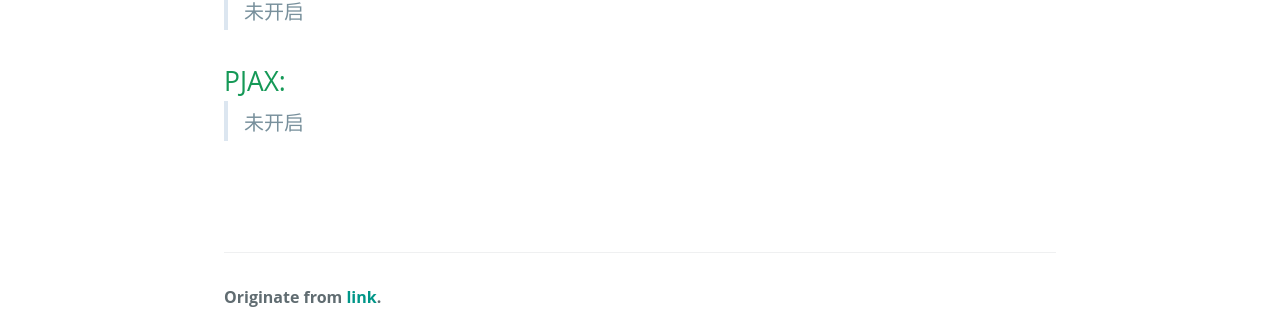
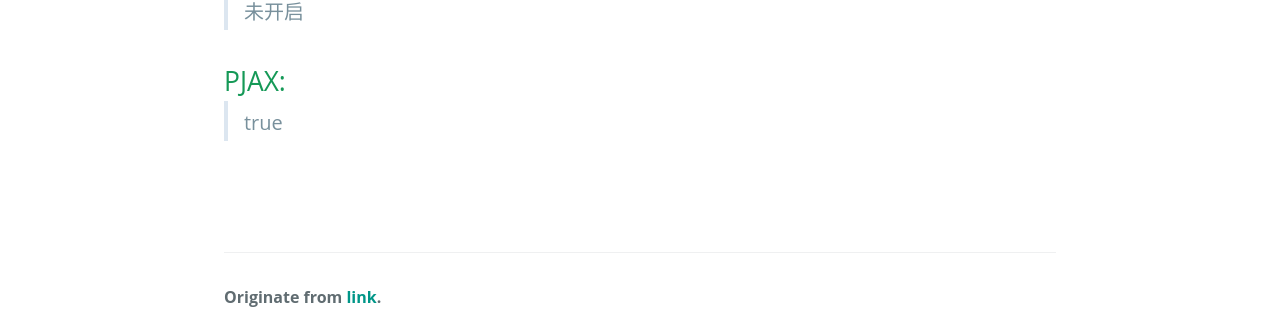
Before and after one commit to link9596/jekyll-theme-Hydrogen, a Jekyll site: the page built from config/infor.html, in a window 1280 px wide and 900 px high, scrolled down 750 px. Shown: the part 495-804 px from the top of the window. Built offline with Jekyll 4.4.1, drawn with Linux system fonts in a browser that asks for light colours; some web fonts are replaced.

Commit message:
Update config.html

```diff
--- a/_layouts/config.html
+++ b/_layouts/config.html
@@ -15,7 +15,7 @@
   <h2>网站描述:<blockquote><span style="color:#78909C;font-size:20px">{{ site.description }}</span></blockquote></h2>
   <h2>主题色:<blockquote><span style="color:#{{ site.theme_color }};font-size:50px">■</span></blockquote></h2>
   <h2>MathJax:<blockquote><span style="color:#78909C;font-size:20px">{% if site.MathJax == "true" %}开启{% else %}未开启{% endif %}</span></blockquote></h2>
-  <h2>PJAX:<blockquote><span style="color:#78909C;font-size:20px">{% if site.PJAX == "true" %}开启{% else %}未开启{% endif %}</span></blockquote></h2>
+  <h2>PJAX:<blockquote><span style="color:#78909C;font-size:20px">{{ site.PJAX }}</span></blockquote></h2>
   <br><span style="font-size:14px" id="cut"></span>
   <br><span style="font-size:14px" id="latest"></span>
     </div>
```
